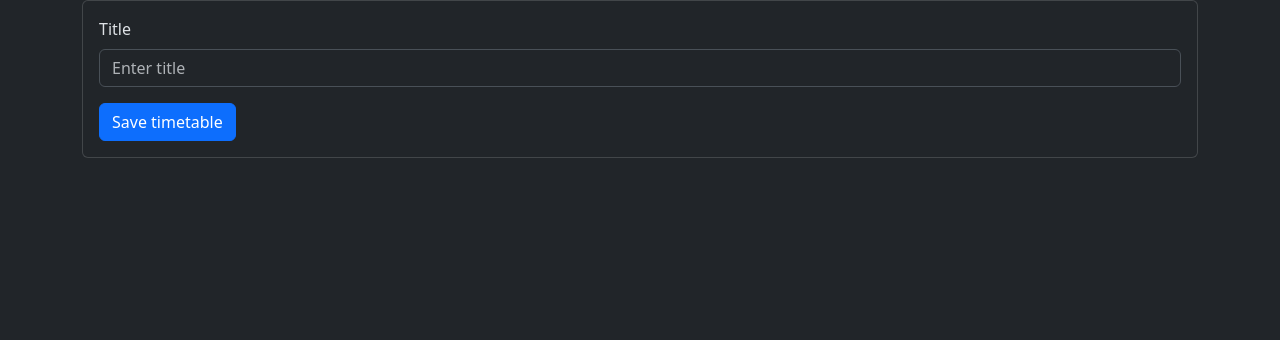
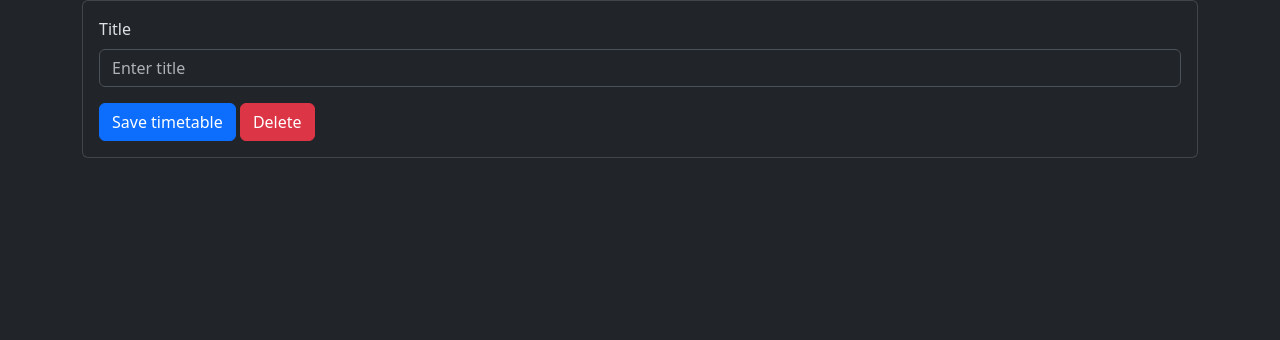
Before and after one commit to jmarkfen/iskedyul, a Django app: page /timetables/new/ in a window 1280 px wide. Shown: the part 88-428 px from the top of the page. Run offline with Django 4.2, Linux system fonts and the light colour scheme; some libraries are stand-ins or nearby versions.

Commit message:
add delete button to timetable form

```diff
--- a/iskedyul/templates/iskedyul/components/timetable_form.html
+++ b/iskedyul/templates/iskedyul/components/timetable_form.html
@@ -13,5 +13,6 @@
         <input type="hidden" name="id" value="{{ timetable.id }}">
         <input type="hidden" name="next_url" value="{{ next_url }}">
         {% include 'iskedyul/components/save_button.html' with button_text='Save timetable' %}
+        <a href="{% url 'delete_timetable_dialog' timetable.id %}" class="btn btn-danger">Delete</a>
     </form>
 {% endblock card_body %}
```
